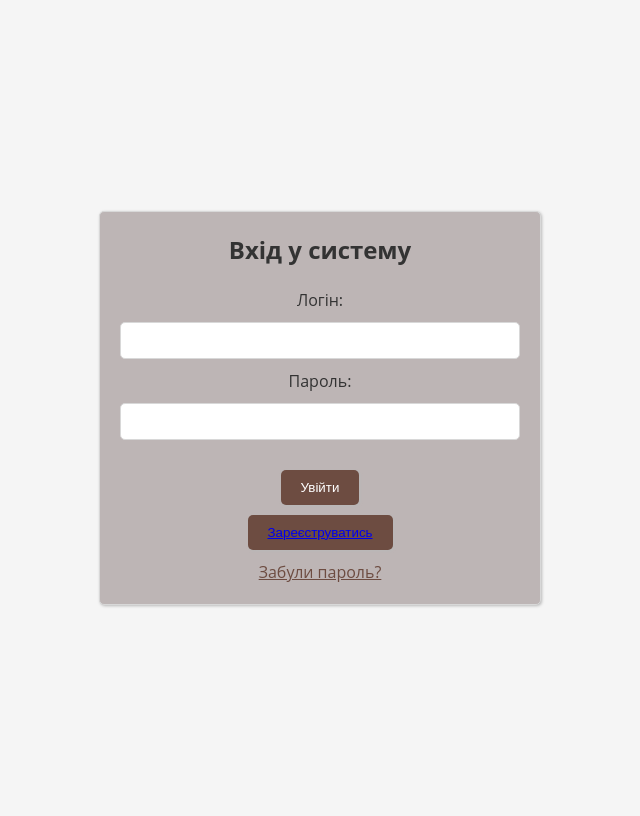
After one commit to uiapvsiips/vacancy-crm, a Flask app: template templates/login_page.html in a window 1280 px wide. The commit adds this page. Shown: the whole page, without its empty margins (320-960 px from the left). Run offline with Flask 3, Linux system fonts and the light colour scheme; the template is opened without the code that fills it, so the values that code supplies are empty.

Commit message:
upd hw13

```diff
--- a/main.py
+++ b/main.py
@@ -41,9 +41,17 @@ def get_user_docs():
 def get_user_vacancies_history():
     return "Get your vacancies history!"
 
+@app.route('/registration', methods=['GET'])
+def get_reg_page():
+    return render_template('reg_page.html')
+
+@app.route('/registration', methods=['POST'])
+def post_reg_page():
+    return "Get your vacancies history!"
+
 @app.route('/login', methods=['GET'])
 def get_login_page():
-    return "Get your vacancies history!"
+    return render_template('login_page.html')
 
 @app.route('/login', methods=['POST'])
 def post_login_page():
--- a/static/styles1.css
+++ b/static/styles1.css
@@ -173,3 +173,87 @@
     font-size: 1rem;
     margin-bottom: 0.5rem;
   }
+
+#login-form {
+        width: 400px;
+        margin: auto;
+        padding: 20px;
+        background-color: #bdb5b5;
+        border: 1px solid #d8d8d8;
+        border-radius: 5px;
+        box-shadow: 1px 1px 3px #b8b8b8;
+      }
+#login-form h2 {
+        text-align: center;
+        margin-top: 0;
+      }
+#login-form label {
+        display: block;
+        margin-bottom: 10px;
+        margin-top: 10px
+      }
+#login-form input[type="text"],
+#login-form input[type="password"] {
+        width: 100%;
+        padding: 10px;
+        border: 1px solid #d8d8d8;
+        border-radius: 5px;
+        color: #666666;
+        box-sizing: border-box;
+      }
+#login-form button[type="submit"] {
+        background-color: #6D4C41;
+        color: #ffffff;
+        border: none;
+        border-radius: 5px;
+        padding: 10px 20px;
+        box-shadow: 1px 1px 3px #b8b8b8;
+        margin-top: 10px
+      }
+#forgot-password {
+        text-align: center;
+        margin-top: 10px;
+      }
+#forgot-password a {
+        color: #6D4C41;
+        text-decoration: underline;
+      }
+
+#reg-form{
+			background-color: #bdb5b5;
+			border-radius: 10px;
+			padding: 20px;
+			margin: auto;
+			width: 400px;
+            border: 1px solid #d8d8d8;
+            box-shadow: 1px 1px 3px #b8b8b8;
+		}
+#reg-form h1 {
+			text-align: center;
+			color: #6D4C41;
+		}
+#reg-form label {
+			display: block;
+			margin-bottom: 10px;
+			color: #6D4C41;
+		}
+#reg-form input[type="text"], input[type="email"], input[type="password"] {
+			display: block;
+			width: 100%;
+			padding: 10px;
+			margin-bottom: 20px;
+			border: none;
+			border-radius: 5px;
+			box-sizing: border-box;
+		}
+#reg-form input[type="submit"] {
+			background-color: #6D4C41;
+			color: #fff;
+			padding: 10px 20px;
+			border: none;
+			border-radius: 5px;
+			cursor: pointer;
+		}
+#reg-form input[type="submit"]:hover {
+			background-color: #8C6D62;
+		}
--- /dev/null
+++ b/templates/login_page.html
@@ -0,0 +1,23 @@
+<!DOCTYPE html>
+<html>
+  <head>
+    <title>Вхід у систему</title>
+    <meta charset="UTF-8">
+    <link rel="stylesheet" href="{{ url_for('static', filename='styles1.css') }}">
+  </head>
+  <body>
+    <form id="login-form" action="" method="post">
+      <h2>Вхід у систему</h2>
+      <label for="login">Логін:</label>
+      <input type="text" id="login" name="login">
+      <label for="password">Пароль:</label>
+      <input type="password" id="password" name="password">
+      <button type="submit">Увійти</button>
+      <div id="reg_button">
+      <button type="submit"><a href="/registration">Зареєструватись</a></button>
+      <div id="forgot-password">
+        <a href="#">Забули пароль?</a>
+      </div>
+    </form>
+  </body>
+</html>
--- a/templates/vacancy_list.html
+++ b/templates/vacancy_list.html
@@ -10,7 +10,7 @@
   <body class="conainer">
     <div class="dashboard">
         <div class="logo-container">
-            <a href="user">
+            <a href="/user">
                 <img src="{{ url_for('static', filename='logo.svg') }}" alt="Логотип">
               </a>
           </div>
```
Also changed, not shown: templates/reg_page.html (added, +21 -0 lines).
